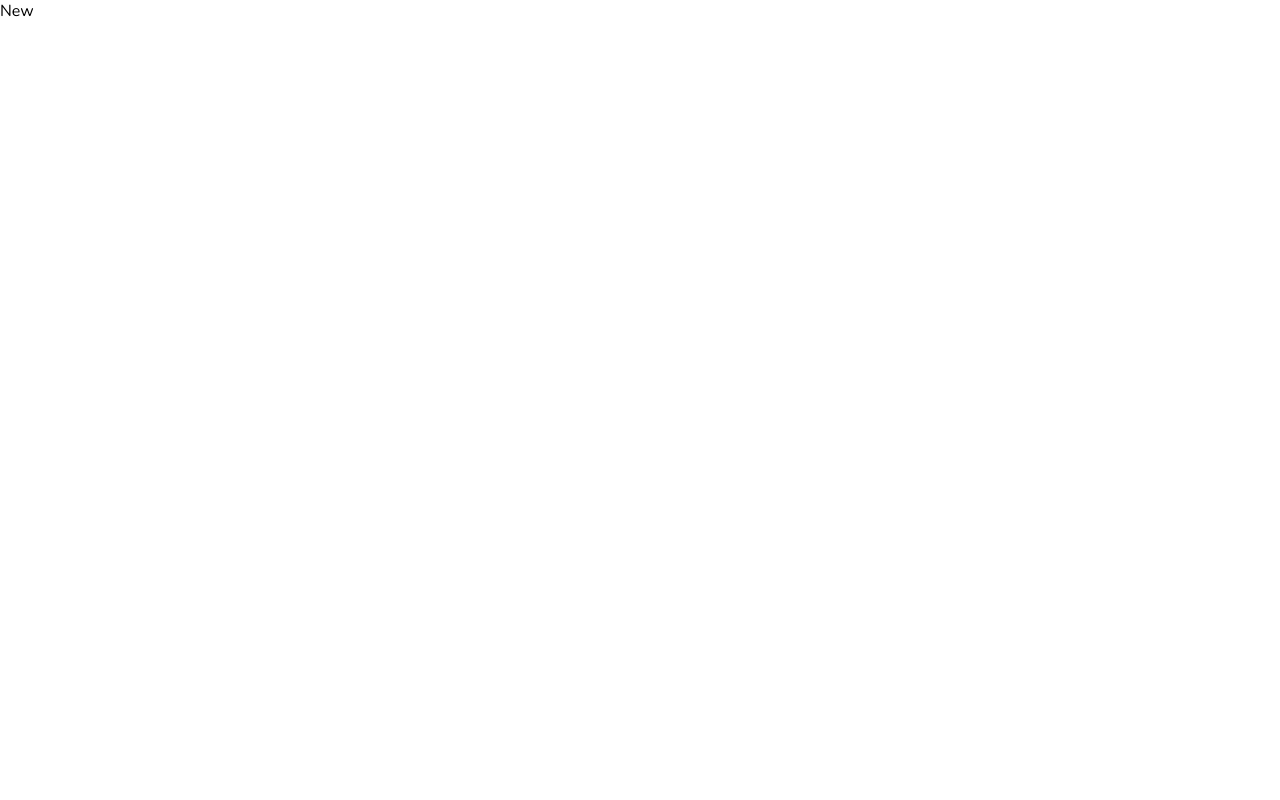
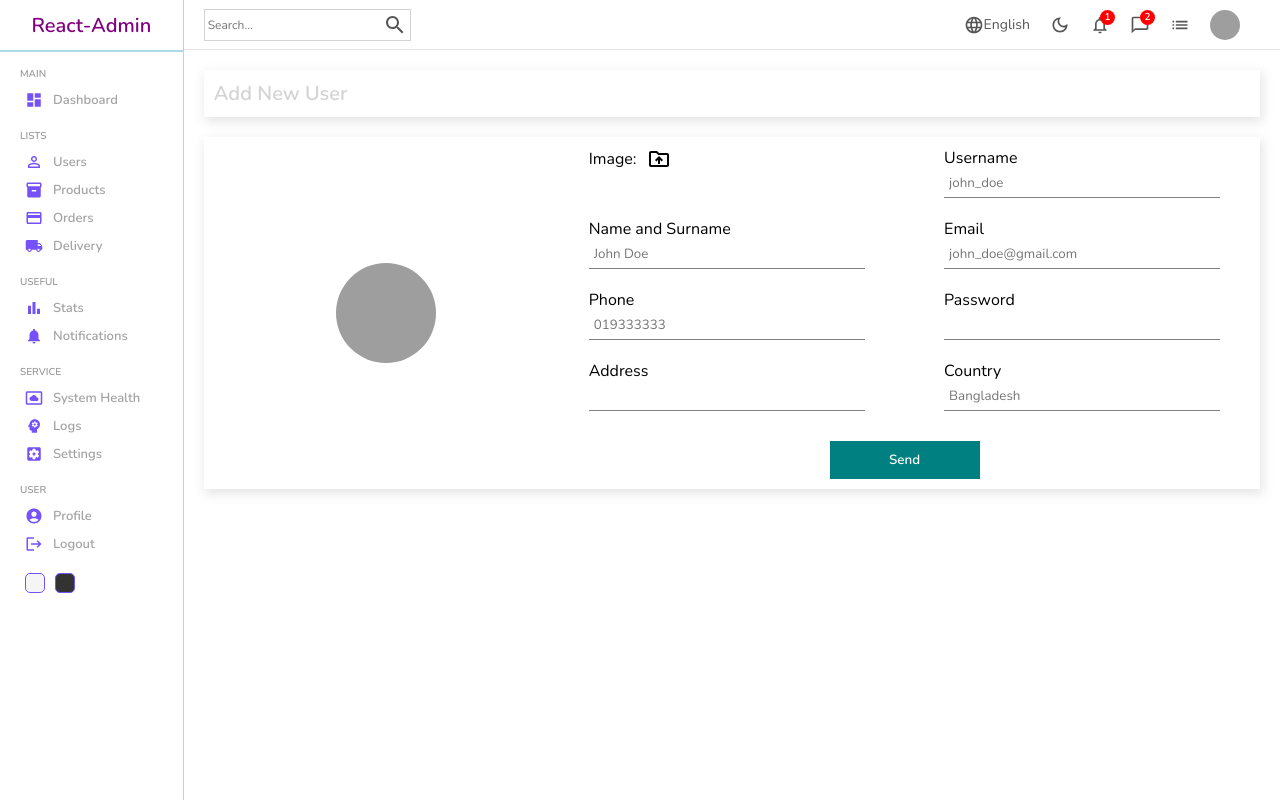
Before and after one commit to Navid101/react-admin, a React (Create React App) app: page /users/new in a window 1280 px wide. Built offline with nearby package versions, Linux system fonts and the light colour scheme; grey boxes are pictures that could not be loaded.

Commit message:
new page done

```diff
--- a/src/components/chart/Chart.jsx
+++ b/src/components/chart/Chart.jsx
@@ -10,11 +10,11 @@ const data = [
   {name:"May",Total:560},
   {name:"June",Total:1100},
 ]
-const Chart = () => {
+const Chart = ({aspect,title}) => {
   return (
     <div className='chart'>
-      <div className="title">Last 6 Months</div>
-      <ResponsiveContainer width="100%" aspect={2/1}>
+      <div className="title">{title}</div>
+      <ResponsiveContainer width="100%" aspect={aspect}>
           <AreaChart width={730} height={250} data={data}
             margin={{ top: 10, right: 30, left: 0, bottom: 0 }}>
             <defs>
--- a/src/datatablesource.js
+++ b/src/datatablesource.js
@@ -1,5 +1,5 @@
 export const userColumns = [
-    {field:"id",headerName:"ID",width:70},
+    {field:"id",headerName:"ID",width:100},
     {
         field:"user",headerName:"User",width:230,renderCell:(params)=>{
             return(
@@ -11,13 +11,13 @@ export const userColumns = [
         }
     },
     {
-      field:"email",headerName:"Email",width:230
+      field:"email",headerName:"Email",width:330
     },
     {
-      field:"age",headerName:"Age",width:100
+      field:"age",headerName:"Age",width:200
     },
     {
-      field:"status",headerName:"Status",width:160,
+      field:"status",headerName:"Status",width:200,
       renderCell:(params)=>{
         return(
           <div className={`cellWithStatus ${params.row.status}`}>{params.row.status}</div>
--- a/src/pages/home/Home.jsx
+++ b/src/pages/home/Home.jsx
@@ -20,7 +20,7 @@ const Home = () => {
           </div>
           <div className="charts">
             <Featured></Featured>
-            <Chart></Chart>
+            <Chart aspect={4/1} title="Last 6 Months Revenue"></Chart>
           </div>
           <div className="listContainer">
             <div className="listTitle">Latest Transactions</div>
--- a/src/pages/new/New.jsx
+++ b/src/pages/new/New.jsx
@@ -1,8 +1,63 @@
 import React from 'react'
 import "./new.scss"
+import Sidebar from "../../components/sidebar/Sidebar"
+import Navbar from "../../components/navbar/Navbar"
+import { DriveFolderUploadOutlined } from '@mui/icons-material'
 const New = () => {
   return (
-    <div>New</div>
+    <div className='new'>
+      <Sidebar></Sidebar>
+      <div className="newContainer">
+        <Navbar></Navbar>
+        <div className="top">
+          <h1>Add New User</h1>
+        </div>
+        <div className="bottom">
+          <div className="left">
+              <img src="https://icon-library.com/images/no-image-icon/no-image-icon-0.jpg" alt="" />
+          </div>
+          <div className="right">
+            <form >
+               <div className="formInput">
+                <label htmlFor='file'>
+                  Image: <DriveFolderUploadOutlined className='icon'></DriveFolderUploadOutlined>
+                </label>
+                <input type="file" id='file' style={{display:'none'}}/>
+              </div>
+              <div className="formInput">
+                <label>Username</label>
+                <input type="text" placeholder='john_doe'/>
+              </div>
+              <div className="formInput">
+                <label>Name and Surname</label>
+                <input type="text" placeholder='John Doe'/>
+              </div>
+              <div className="formInput">
+                <label>Email</label>
+                <input type="email" placeholder='john_doe@gmail.com'/>
+              </div>
+              <div className="formInput">
+                <label>Phone</label>
+                <input type="text" placeholder='019333333'/>
+              </div>
+              <div className="formInput">
+                <label>Password</label>
+                <input type="password"/>
+              </div>
+              <div className="formInput">
+                <label>Address</label>
+                <input type="text"/>
+              </div>
+              <div className="formInput">
+                <label>Country</label>
+                <input type="text" placeholder='Bangladesh'/>
+              </div>
+            </form>
+            <button>Send</button>
+          </div>
+        </div>
+      </div>
+    </div>
   )
 }
 
--- a/src/pages/new/new.scss
+++ b/src/pages/new/new.scss
@@ -0,0 +1,84 @@
+.new{
+    width: 100%;
+    display: flex;
+
+    .newContainer{
+        flex: 6;
+
+        .top,.bottom{
+            padding: 10px;
+            margin: 20px;
+            -webkit-box-shadow: 2px 4px 10px 1px rgba(0,0,0,0.47);
+            box-shadow: 2px 4px 10px 1px rgba(201,201,201,0.47);
+            display: flex;
+
+            h1{
+                color: lightgray;
+                font-size: 20px;
+            }
+
+            .left{
+                flex: 1;
+                display: flex;
+                align-items: center;
+                justify-content: center;
+                img{
+                    width: 100px;
+                    height: 100px;
+                    border-radius: 50%;
+                    object-fit: cover;
+                }
+
+            }
+
+            .right{
+                flex: 2;
+                display: flex;
+                flex-direction: column;
+                justify-content: center;
+                align-items: center;
+                form{
+                    display: flex;
+                    flex-wrap: wrap;
+                    justify-content: space-around;
+
+                    gap: 20px;
+
+                    .formInput{
+                        width: 40%;
+
+                        label{
+                            display: flex;
+                            align-items: center;
+                            gap: 10px;
+
+                            .icon{
+                                cursor: pointer;
+                            }
+                        }
+
+                        input{
+                            width: 100%;
+                            padding: 5px;
+                            border: none;
+                            border-bottom: 1px solid gray;
+                        }
+                    }
+
+
+                }
+
+                button{
+                    width: 150px;
+                    padding: 10px;
+                    border: none;
+                    background-color: teal;
+                    color: white;
+                    font-weight: bold;
+                    cursor: pointer;
+                    margin-top: 30px;
+                }
+            }
+        }
+    }
+}
--- a/src/pages/single/Single.jsx
+++ b/src/pages/single/Single.jsx
@@ -1,8 +1,53 @@
 import React from 'react'
 import "./single.scss"
+import Sidebar from "../../components/sidebar/Sidebar"
+import Navbar from "../../components/navbar/Navbar"
+import Chart from "../../components/chart/Chart"
+import List from "../../components/table/Table"
+
 const Single = () => {
   return (
-    <div>Single</div>
+    <div className='single'>
+      <Sidebar></Sidebar>
+      <div className="singleContainer">
+        <Navbar></Navbar>
+        <div className="top">
+          <div className="left">
+            <div className="editButton">Edit</div>
+            <h1 className="title">Information</h1>
+            <div className="item">
+              <img src="https://images.unsplash.com/photo-1438761681033-6461ffad8d80?ixlib=rb-1.2.1&ixid=MnwxMjA3fDB8MHxwaG90by1wYWdlfHx8fGVufDB8fHx8&auto=format&fit=crop&w=1170&q=80" alt="" className="itemImg" />
+              <div className="details">
+                  <h1 className="itemTitle">Jane Doe</h1>
+                  <div className="detailItem">
+                    <span className="itemKey">Email:</span>
+                    <span className="itemValue">janedoe@gmail.com</span>
+                  </div>
+                  <div className="detailItem">
+                    <span className="itemKey">Phone:</span>
+                    <span className="itemValue">0187239214</span>
+                  </div>
+                  <div className="detailItem">
+                    <span className="itemKey">Address:</span>
+                    <span className="itemValue">Milton Road</span>
+                  </div>
+                  <div className="detailItem">
+                    <span className="itemKey">Country:</span>
+                    <span className="itemValue">Bangladesh</span>
+                  </div>
+              </div>
+            </div>
+          </div>
+          <div className="right">
+            <Chart aspect={6/1} title="User Spending (Last 6 Months)"></Chart>
+          </div>
+        </div>
+        <div className="bottom">
+          <h1 className="title">Last Transactions</h1>
+          <List></List>
+        </div>
+      </div>
+    </div>
   )
 }
 
--- a/src/pages/single/single.scss
+++ b/src/pages/single/single.scss
@@ -0,0 +1,88 @@
+.single{
+    display: flex;
+    width: 100%;
+    .singleContainer{
+        flex: 6;
+
+        .top{
+            padding: 20px;
+            display: flex;
+            gap: 20px;
+
+            .left{
+                flex: 0.6;
+                padding: 20px;
+                -webkit-box-shadow: 2px 4px 10px 1px rgba(0,0,0,0.47);
+                box-shadow: 2px 4px 10px 1px rgba(201,201,201,0.47);
+                position: relative;
+
+                .editButton{
+                    position: absolute;
+                    top: 0;
+                    right: 0;
+                    padding: 5px;
+                    font-size: 12px;
+                    color: #7451f8;
+                    background-color: #7551f818;
+                    cursor: pointer;
+                    border-radius: 0px 0px 0px 5px;
+                }
+
+                .item{
+                    display: flex;
+                    gap: 20px;
+
+
+                    .itemImg{
+                        width: 100px;
+                        height: 100px;
+                        border-radius: 50%;
+                        object-fit: cover;
+                    }
+
+                    .details{
+                        .itemTitle{
+                            margin-bottom: 10px;
+                            color:#555 ;
+                        }
+                        .detailItem{
+                            margin-bottom: 10px;
+                            font-size: 14px;
+
+                            .itemKey{
+                                font-weight: bold;
+                                color: gray;
+                                margin-right: 5px;
+                            }
+
+                            .itemValue{
+                                font-weight: 300;
+                            }
+                        }
+                    }
+                }
+            }
+
+            .right{
+                flex: 2;
+                -webkit-box-shadow: 2px 4px 10px 1px rgba(0,0,0,0.47);
+                box-shadow: 2px 4px 10px 1px rgba(201,201,201,0.47);
+            }
+        }
+
+        .bottom{
+            -webkit-box-shadow: 2px 4px 10px 1px rgba(0,0,0,0.47);
+            box-shadow: 2px 4px 10px 1px rgba(201,201,201,0.47);
+            padding: 20px;
+            margin: 10px 20px;
+        }
+
+        .title{
+            font-size: 16px;
+            color: lightgray;
+            margin-bottom: 20px;
+        }
+    }
+
+
+}
```
